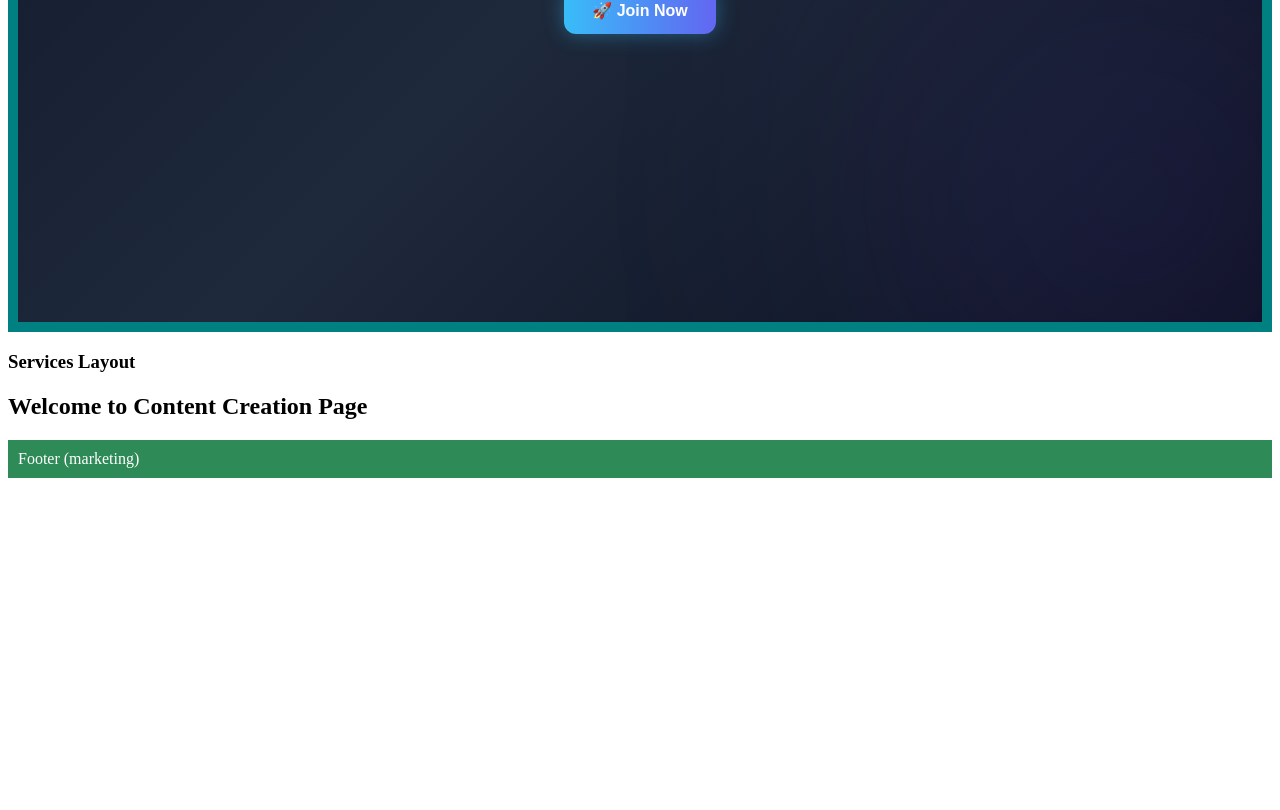
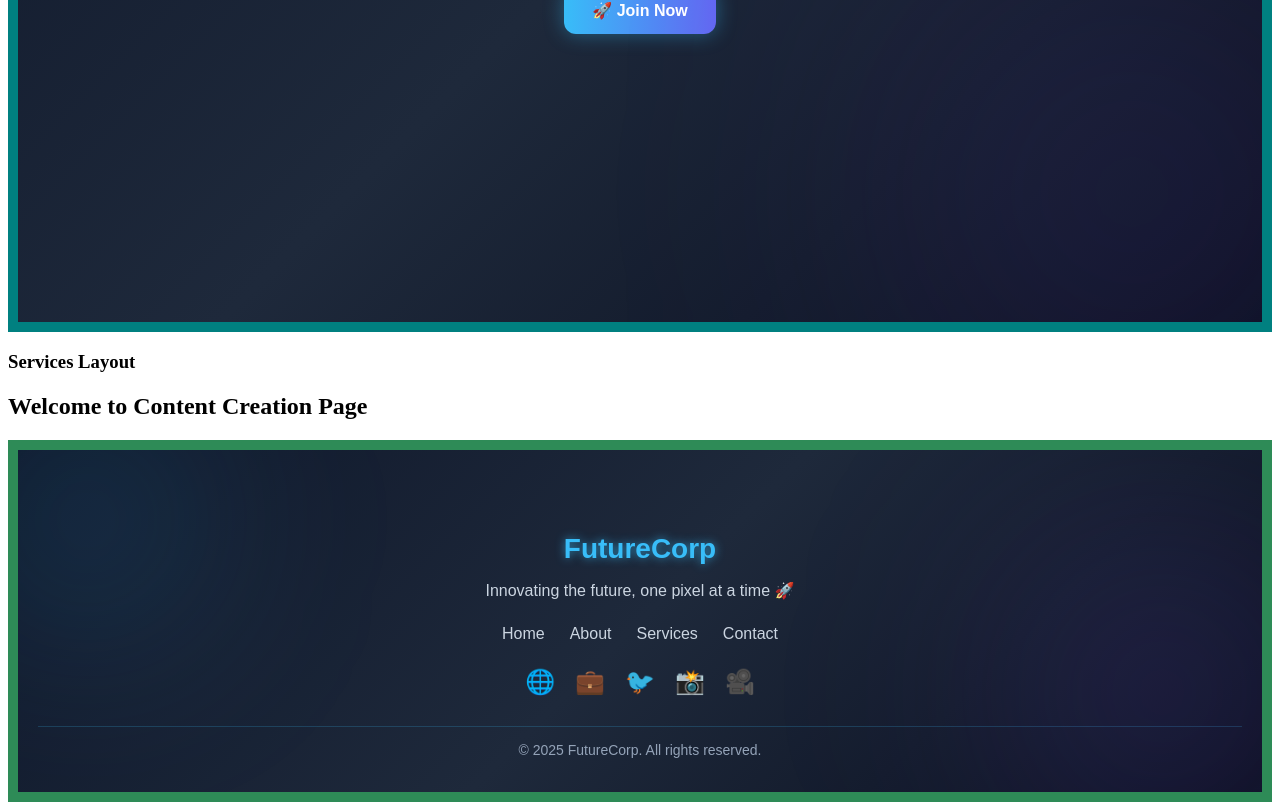
Before and after one commit to coder8820/Nextjs, a Next.js app in the folder my-app/: page /services/content in a window 1280 px wide. Shown: the part 536-1346 px from the top of the page. Before the commit the page ends 1022 px from the top, so only its background shows below. Built offline with nearby package versions, Linux system fonts and the light colour scheme.

Commit message:
footer page added in my app

```diff
--- /dev/null
+++ b/my-app/app/(marketing)/FooterPage.js
@@ -0,0 +1,146 @@
+// app/footer/page.js (Next.js 13+ App Router)
+// or pages/footer.js (Next.js 12)
+
+"use client";
+
+export default function FooterPage() {
+  return (
+    <div
+      style={{
+        background:
+          "linear-gradient(135deg, #0f172a 0%, #1e293b 50%, #0a0f1f 100%)",
+        color: "#f8fafc",
+        fontFamily: "Arial, sans-serif",
+        padding: "60px 20px 20px",
+        textAlign: "center",
+        position: "relative",
+        overflow: "hidden",
+      }}
+    >
+      {/* Glowing Background */}
+      <div
+        style={{
+          position: "absolute",
+          top: "-80px",
+          left: "-80px",
+          width: "300px",
+          height: "300px",
+          background:
+            "radial-gradient(circle, rgba(56,189,248,0.3), transparent 70%)",
+          borderRadius: "50%",
+          filter: "blur(100px)",
+          animation: "pulse 6s infinite alternate",
+        }}
+      />
+      <div
+        style={{
+          position: "absolute",
+          bottom: "-100px",
+          right: "-100px",
+          width: "400px",
+          height: "400px",
+          background:
+            "radial-gradient(circle, rgba(139,92,246,0.3), transparent 70%)",
+          borderRadius: "50%",
+          filter: "blur(120px)",
+          animation: "pulse 8s infinite alternate",
+        }}
+      />
+
+      {/* Footer Content */}
+      <h2
+        style={{
+          fontSize: "28px",
+          fontWeight: "bold",
+          marginBottom: "10px",
+          color: "#38bdf8",
+          textShadow: "0 0 10px rgba(56,189,248,0.7)",
+        }}
+      >
+        FutureCorp
+      </h2>
+      <p style={{ color: "#cbd5e1", marginBottom: "25px" }}>
+        Innovating the future, one pixel at a time 🚀
+      </p>
+
+      {/* Navigation Links */}
+      <div
+        style={{
+          display: "flex",
+          justifyContent: "center",
+          gap: "25px",
+          marginBottom: "25px",
+        }}
+      >
+        {["Home", "About", "Services", "Contact"].map((link) => (
+          <a
+            key={link}
+            href={`#${link.toLowerCase()}`}
+            style={{
+              color: "#cbd5e1",
+              fontSize: "16px",
+              textDecoration: "none",
+              transition: "all 0.3s ease",
+            }}
+            onMouseOver={(e) => {
+              e.currentTarget.style.color = "#38bdf8";
+              e.currentTarget.style.textShadow =
+                "0 0 10px rgba(56,189,248,0.8)";
+            }}
+            onMouseOut={(e) => {
+              e.currentTarget.style.color = "#cbd5e1";
+              e.currentTarget.style.textShadow = "none";
+            }}
+          >
+            {link}
+          </a>
+        ))}
+      </div>
+
+      {/* Social Media Icons */}
+      <div
+        style={{
+          display: "flex",
+          justifyContent: "center",
+          gap: "20px",
+          marginBottom: "30px",
+        }}
+      >
+        {["🌐", "💼", "🐦", "📸", "🎥"].map((icon, i) => (
+          <span
+            key={i}
+            style={{
+              fontSize: "24px",
+              cursor: "pointer",
+              transition: "all 0.3s ease",
+            }}
+            onMouseOver={(e) => {
+              e.currentTarget.style.transform = "scale(1.3) rotate(10deg)";
+              e.currentTarget.style.textShadow =
+                "0 0 20px rgba(56,189,248,0.9)";
+            }}
+            onMouseOut={(e) => {
+              e.currentTarget.style.transform = "scale(1)";
+              e.currentTarget.style.textShadow = "none";
+            }}
+          >
+            {icon}
+          </span>
+        ))}
+      </div>
+
+      {/* Copyright */}
+      <p
+        style={{
+          fontSize: "14px",
+          color: "#94a3b8",
+          borderTop: "1px solid rgba(56,189,248,0.2)",
+          paddingTop: "15px",
+          marginTop: "20px",
+        }}
+      >
+        © {new Date().getFullYear()} FutureCorp. All rights reserved.
+      </p>
+    </div>
+  );
+}
--- a/my-app/app/(marketing)/layout.js
+++ b/my-app/app/(marketing)/layout.js
@@ -1,3 +1,4 @@
+import FooterPage from "./FooterPage";
 import HeaderPage from "./HeaderPage";
 
 export default function RootLayout({ children }) {
@@ -8,7 +9,7 @@ export default function RootLayout({ children }) {
       </header>
       {children}
       <footer style={{ background: "seagreen", padding: 10, color: "white" }}>
-        Footer (marketing)
+        <FooterPage />
       </footer>
     </>
   );
```
